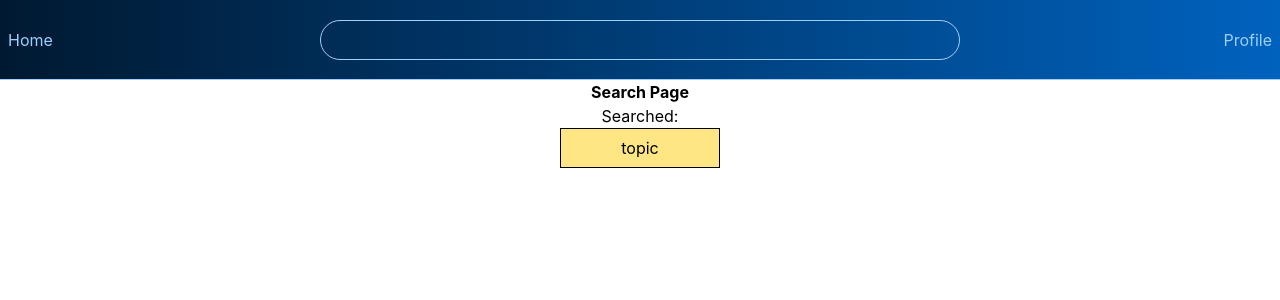
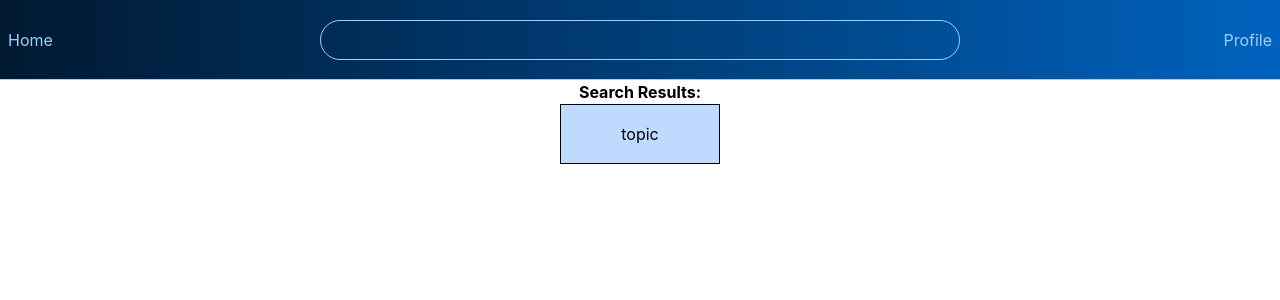
Before and after one commit to Chritical-Code/Omne-Depths-Frontend, a React (Vite) app: page /search in a window 1280 px wide. Shown: the top 300 px of the page. Built offline with nearby package versions, Linux system fonts and the light colour scheme; no server answers.

Commit message:
Started customizing search topic boxes.

```diff
--- /dev/null
+++ b/src/components/topic/TopicBox.tsx
@@ -0,0 +1,17 @@
+import type { Topic } from "@/types/types";
+import { Link } from "react-router-dom";
+
+type TopicBoxProps = {
+    topic: Topic,
+}
+
+export default function TopicBox({topic}: TopicBoxProps) {
+    return(
+        <div key={topic.id} className="flex items-center justify-center w-40 h-15 border mb-1 bg-blue-200 overflow-hidden">
+            <Link to={"/topic/" + topic.name}
+            className="flex w-9/10 h-9/10 shrink-0 items-center justify-center overflow-hidden">
+                <p className="text-center">{topic.name}</p>
+            </Link>
+        </div>
+    );
+}
--- a/src/pages/Search.tsx
+++ b/src/pages/Search.tsx
@@ -1,3 +1,4 @@
+import TopicBox from "@/components/topic/TopicBox";
 import type { Topic, TopicData } from "@/types/types";
 import { useEffect, useState } from "react";
 import { Link, useSearchParams } from 'react-router-dom';
@@ -13,19 +14,13 @@ export default function Search(){
 
     const mappedTopics = topics.map((topic) => {
         return(
-            <div key={topic.id} className="flex items-center w-40 h-10 border mb-1 bg-amber-200">
-                <Link to={"/topic/" + topic.name}
-                className="flex w-full h-full shrink-0 items-center justify-center">
-                    <p className="">{topic.name}</p>
-                </Link>
-            </div>
+            <TopicBox topic={topic}></TopicBox>
         );
     });
 
     return(
         <div className="flex flex-col items-center">
-            <p className="font-bold">Search Page</p>
-            <p>Searched: {searchQuery}</p>
+            <p className="font-bold">Search Results:</p>
             {mappedTopics}
         </div>
     );
```
